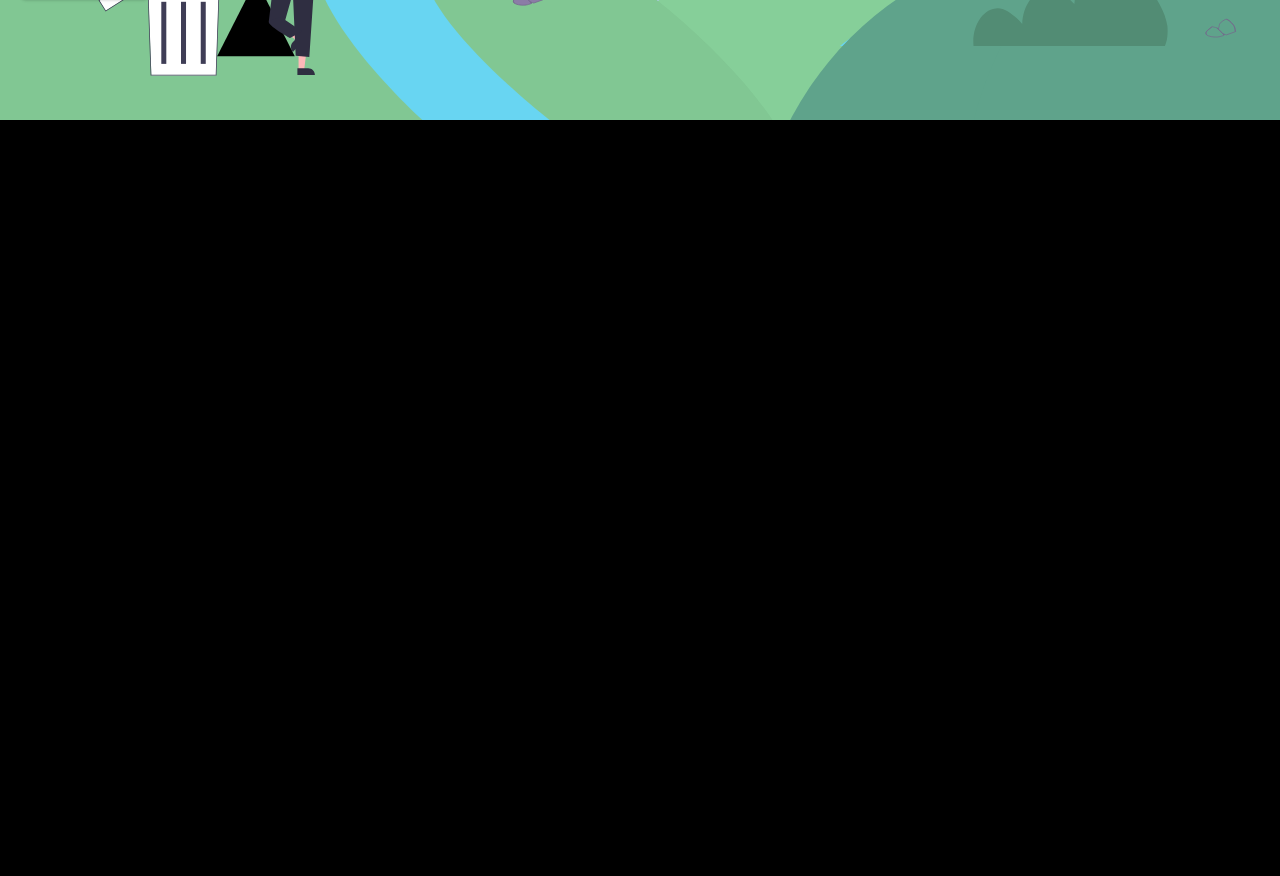
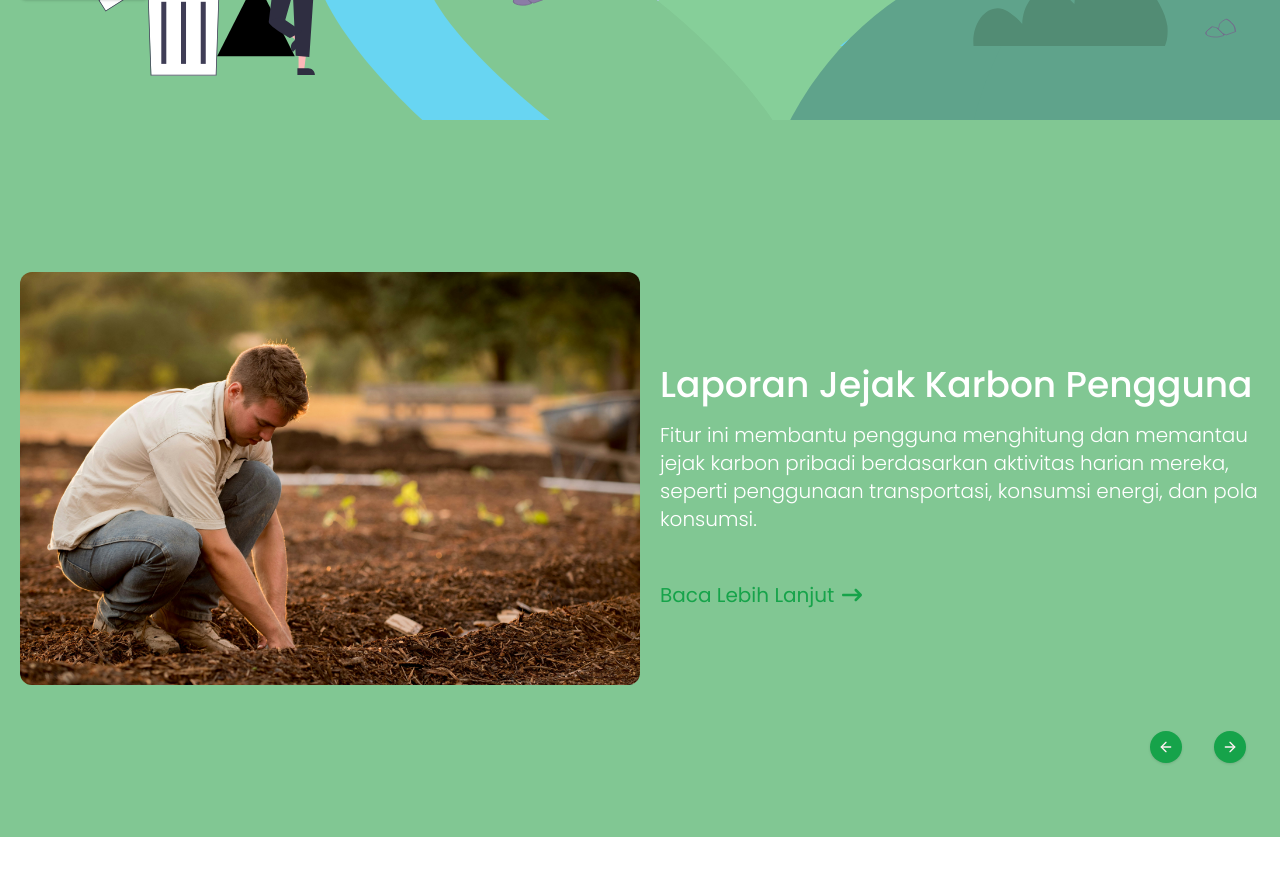
Before and after one commit to kdandy/ecofy, a Next.js app: page / in a window 1280 px wide. Shown: the part 680-1556 px from the top of the page. After the commit the page ends 1517 px from the top, so only its background shows below. Built offline with nearby package versions, Linux system fonts and the light colour scheme.

Commit message:
Add feautres section

```diff
--- a/package.json
+++ b/package.json
@@ -12,10 +12,13 @@
     "@radix-ui/react-slot": "^1.1.1",
     "class-variance-authority": "^0.7.1",
     "clsx": "^2.1.1",
+    "embla-carousel-autoplay": "^8.5.1",
+    "embla-carousel-react": "^8.5.1",
     "lucide-react": "^0.469.0",
     "next": "15.1.3",
     "react": "^19.0.0",
     "react-dom": "^19.0.0",
+    "react-icons": "^5.4.0",
     "tailwind-merge": "^2.6.0",
     "tailwindcss-animate": "^1.0.7"
   },
--- /dev/null
+++ b/src/app/data.js
@@ -0,0 +1,26 @@
+export const features = [
+  {
+    id: 0,
+    imageLink: "/features1.jpg",
+    title: "Event Sharing untuk Aktivitas Lingkungan",
+    description:
+      "Pengguna dapat menemukan berbagai acara atau kegiatan lingkungan di sekitar mereka, seperti penanaman pohon, pembersihan sampah, atau seminar edukasi lingkungan.",
+    routeLink: "/events",
+  },
+  {
+    id: 1,
+    imageLink: "/features1.jpg",
+    title: "Laporan Jejak Karbon Pengguna",
+    description:
+      "Fitur ini membantu pengguna menghitung dan memantau jejak karbon pribadi berdasarkan aktivitas harian mereka, seperti penggunaan transportasi, konsumsi energi, dan pola konsumsi.",
+    routeLink: "/karboncalulator",
+  },
+  {
+    id: 2,
+    imageLink: "/features1.jpg",
+    title: "Artikel dan Edukasi Berbasis Keberlanjutan",
+    description:
+      "Perpustakaan digital yang menyajikan artikel, tips, dan panduan praktis tentang gaya hidup berkelanjutan serta berita terkini tentang isu lingkungan.",
+    routeLink: "/blog",
+  },
+];
--- a/src/app/page.js
+++ b/src/app/page.js
@@ -1,10 +1,11 @@
 import Hero from "@/components/section/Hero";
+import Features from "@/components/section/Features";
 
 export default function Home() {
   return (
    <>
     <Hero />
-    <div className="bg-black h-[100vh]"></div>
+    <Features />
    </>
   );
 }
--- a/src/components/common/Header.js
+++ b/src/components/common/Header.js
@@ -1,5 +1,4 @@
 import React from "react";
-import StickyWrapper from "../custom/StickyComponent";
 import CustomContainer from "../custom/CustomContainer";
 import Link from "next/link";
 
--- /dev/null
+++ b/src/components/custom/FeaturesCard.js
@@ -0,0 +1,39 @@
+import React from "react";
+import Image from "next/image";
+import Link from "next/link";
+import { FaArrowRightLong } from "react-icons/fa6";
+
+const FeaturesCard = ({ imageLink, title, description, routeLink }) => {
+  return (
+    <div className="flex flex-col md:flex-row items-center w-full">
+      <div className="md:max-w-[50%]">
+        <Image
+          src={imageLink}
+          alt="features image"
+          width="0"
+          height="0"
+          sizes="100vw"
+          className="w-auto h-auto rounded-xl"
+        />
+      </div>
+      <div className="md:ml-5 mt-4">
+        <h1 className="text-2xl md:text-4xl font-medium">{title}</h1>
+        <p className="text-lg md:text-xl font-light mt-4 mb-12">
+          {description}
+        </p>
+        <Link
+          className="text-xl font-normal text-primary mt-auto flex items-center group transition-all ease-in-out"
+          href={`${routeLink}`}
+        >
+          <p className="relative">
+            Baca Lebih Lanjut
+            <span className="absolute left-0 bottom-0 w-0 h-[2px] bg-primary transition-all duration-300 group-hover:w-full"></span>
+          </p>
+          <FaArrowRightLong className="ml-2 transition-all group-hover:ml-4" />
+        </Link>
+      </div>
+    </div>
+  );
+};
+
+export default FeaturesCard;
--- /dev/null
+++ b/src/components/section/Features.js
@@ -0,0 +1,64 @@
+"use client";
+
+import React from "react";
+import CustomContainer from "../custom/CustomContainer";
+import {
+  Carousel,
+  CarouselContent,
+  CarouselItem,
+  CarouselNext,
+  CarouselPrevious,
+} from "@/components/ui/carousel";
+import FeaturesCard from "../custom/FeaturesCard";
+import { features } from "@/app/data";
+import Autoplay from "embla-carousel-autoplay";
+
+const Features = () => {
+  const autoplayPlugin = React.useRef(
+    Autoplay({ delay: 3000, stopOnInteraction: true })
+  );
+
+  // Ensure autoplayPlugin is initialized
+  if (!autoplayPlugin.current) {
+    console.error("Autoplay plugin is not initialized.");
+    return null;
+  }
+
+  return (
+    <div className="bg-green1 text-white">
+      <CustomContainer className="py-[15vh]">
+        <div>
+          <Carousel
+            className="py-8 relative"
+            plugins={[autoplayPlugin.current]}
+            onMouseEnter={() => autoplayPlugin.current.stop()}
+            onMouseLeave={() => autoplayPlugin.current.reset()}
+          >
+            <CarouselContent>
+              {features.map((feature) => (
+                <CarouselItem key={feature.id}>
+                  <FeaturesCard
+                    imageLink={feature.imageLink}
+                    title={feature.title}
+                    description={feature.description}
+                    routeLink={feature.routeLink}
+                  />
+                </CarouselItem>
+              ))}
+            </CarouselContent>
+            <div className="absolute right-[5%] bottom-[-15px]">
+              <div className="absolute bottom-[-15px]">
+                <CarouselPrevious />
+              </div>
+              <div className="absolute bottom-[-15px]">
+                <CarouselNext />
+              </div>
+            </div>
+          </Carousel>
+        </div>
+      </CustomContainer>
+    </div>
+  );
+};
+
+export default Features;
--- /dev/null
+++ b/src/components/ui/carousel.jsx
@@ -0,0 +1,226 @@
+"use client";
+import * as React from "react";
+import useEmblaCarousel from "embla-carousel-react";
+import { ArrowLeft, ArrowRight } from "lucide-react";
+
+import { cn } from "@/lib/utils";
+import { Button } from "@/components/ui/button";
+
+const CarouselContext = React.createContext(null);
+
+function useCarousel() {
+  const context = React.useContext(CarouselContext);
+
+  if (!context) {
+    throw new Error("useCarousel must be used within a <Carousel />");
+  }
+
+  return context;
+}
+
+const Carousel = React.forwardRef(
+  (
+    {
+      orientation = "horizontal",
+      opts,
+      setApi,
+      plugins,
+      className,
+      children,
+      ...props
+    },
+    ref
+  ) => {
+    const [carouselRef, api] = useEmblaCarousel(
+      {
+        ...opts,
+        axis: orientation === "horizontal" ? "x" : "y",
+      },
+      plugins
+    );
+    const [canScrollPrev, setCanScrollPrev] = React.useState(false);
+    const [canScrollNext, setCanScrollNext] = React.useState(false);
+
+    const onSelect = React.useCallback((api) => {
+      if (!api) {
+        return;
+      }
+
+      setCanScrollPrev(api.canScrollPrev());
+      setCanScrollNext(api.canScrollNext());
+    }, []);
+
+    const scrollPrev = React.useCallback(() => {
+      api?.scrollPrev();
+    }, [api]);
+
+    const scrollNext = React.useCallback(() => {
+      api?.scrollNext();
+    }, [api]);
+
+    const handleKeyDown = React.useCallback(
+      (event) => {
+        if (event.key === "ArrowLeft") {
+          event.preventDefault();
+          scrollPrev();
+        } else if (event.key === "ArrowRight") {
+          event.preventDefault();
+          scrollNext();
+        }
+      },
+      [scrollPrev, scrollNext]
+    );
+
+    React.useEffect(() => {
+      if (!api || !setApi) {
+        return;
+      }
+
+      setApi(api);
+    }, [api, setApi]);
+
+    React.useEffect(() => {
+      if (!api) {
+        return;
+      }
+
+      onSelect(api);
+      api.on("reInit", onSelect);
+      api.on("select", onSelect);
+
+      return () => {
+        api?.off("select", onSelect);
+      };
+    }, [api, onSelect]);
+
+    return (
+      <CarouselContext.Provider
+        value={{
+          carouselRef,
+          api: api,
+          opts,
+          orientation:
+            orientation || (opts?.axis === "y" ? "vertical" : "horizontal"),
+          scrollPrev,
+          scrollNext,
+          canScrollPrev,
+          canScrollNext,
+        }}
+      >
+        <div
+          ref={ref}
+          onKeyDownCapture={handleKeyDown}
+          className={cn("relative", className)}
+          role="region"
+          aria-roledescription="carousel"
+          {...props}
+        >
+          {children}
+        </div>
+      </CarouselContext.Provider>
+    );
+  }
+);
+Carousel.displayName = "Carousel";
+
+const CarouselContent = React.forwardRef(({ className, ...props }, ref) => {
+  const { carouselRef, orientation } = useCarousel();
+
+  return (
+    <div ref={carouselRef} className="overflow-hidden">
+      <div
+        ref={ref}
+        className={cn(
+          "flex",
+          orientation === "horizontal" ? "-ml-4" : "-mt-4 flex-col",
+          className
+        )}
+        {...props}
+      />
+    </div>
+  );
+});
+CarouselContent.displayName = "CarouselContent";
+
+const CarouselItem = React.forwardRef(({ className, ...props }, ref) => {
+  const { orientation } = useCarousel();
+
+  return (
+    <div
+      ref={ref}
+      role="group"
+      aria-roledescription="slide"
+      className={cn(
+        "min-w-0 shrink-0 grow-0 basis-full",
+        orientation === "horizontal" ? "pl-4" : "pt-4",
+        className
+      )}
+      {...props}
+    />
+  );
+});
+CarouselItem.displayName = "CarouselItem";
+
+const CarouselPrevious = React.forwardRef(
+  ({ className, variant, size = "icon", ...props }, ref) => {
+    const { orientation, scrollPrev, canScrollPrev } = useCarousel();
+
+    return (
+      <Button
+        ref={ref}
+        variant={variant}
+        size={size}
+        className={cn(
+          "absolute  h-8 w-8 rounded-full",
+          orientation === "horizontal"
+            ? "-left-12 top-1/2 -translate-y-1/2"
+            : "-top-12 left-1/2 -translate-x-1/2 rotate-90",
+          className
+        )}
+        disabled={!canScrollPrev}
+        onClick={scrollPrev}
+        {...props}
+      >
+        <ArrowLeft className="h-4 w-4" />
+        <span className="sr-only">Previous slide</span>
+      </Button>
+    );
+  }
+);
+CarouselPrevious.displayName = "CarouselPrevious";
+
+const CarouselNext = React.forwardRef(
+  ({ className, variant, size = "icon", ...props }, ref) => {
+    const { orientation, scrollNext, canScrollNext } = useCarousel();
+
+    return (
+      <Button
+        ref={ref}
+        variant={variant}
+        size={size}
+        className={cn(
+          "absolute h-8 w-8 rounded-full",
+          orientation === "horizontal"
+            ? "-right-12 top-1/2 -translate-y-1/2"
+            : "-bottom-12 left-1/2 -translate-x-1/2 rotate-90",
+          className
+        )}
+        disabled={!canScrollNext}
+        onClick={scrollNext}
+        {...props}
+      >
+        <ArrowRight className="h-4 w-4" />
+        <span className="sr-only">Next slide</span>
+      </Button>
+    );
+  }
+);
+CarouselNext.displayName = "CarouselNext";
+
+export {
+  Carousel,
+  CarouselContent,
+  CarouselItem,
+  CarouselPrevious,
+  CarouselNext,
+};
--- a/tailwind.config.mjs
+++ b/tailwind.config.mjs
@@ -10,6 +10,9 @@ const Config = {
   theme: {
     extend: {
       colors: {
+        green1: "#81c793",
+        green2: "#5fa38b",
+        darkblue: "#044883",
         background: "hsl(var(--background))",
         foreground: "hsl(var(--foreground))",
         card: {
```
Also changed, not shown: public/features1.jpg (added), 1 other file (tests, documents, lock files or other folders).
